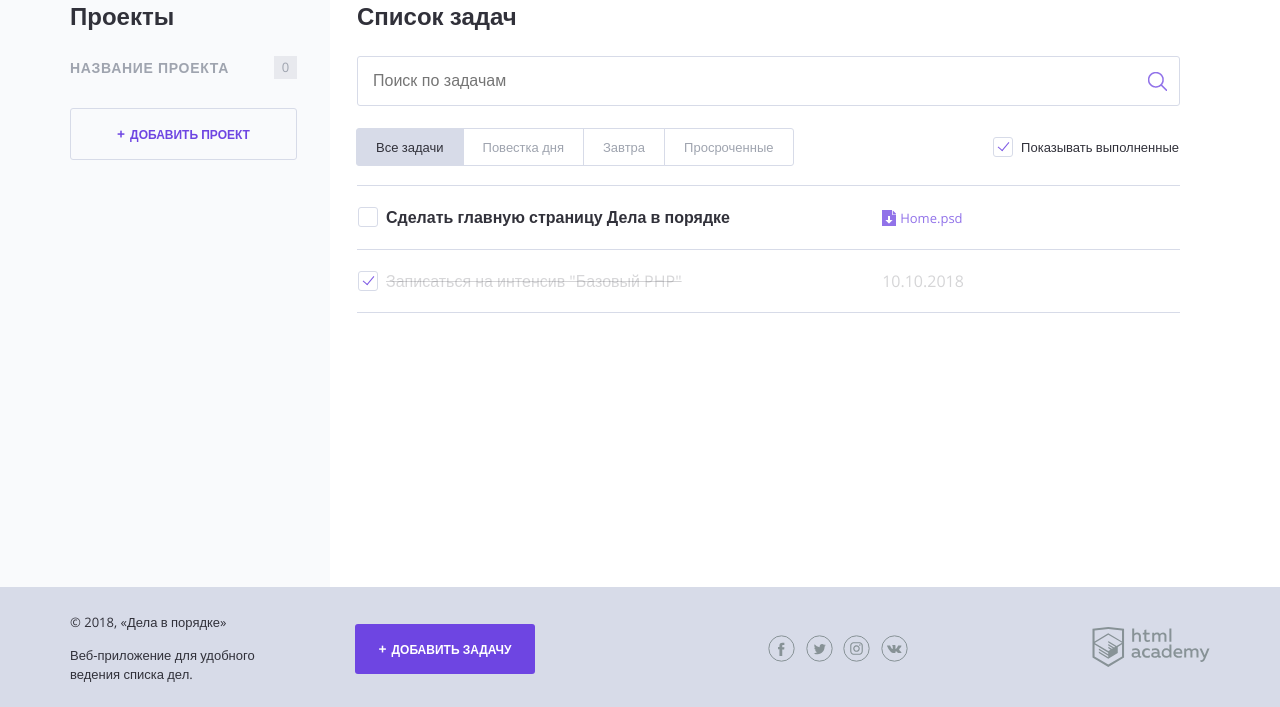
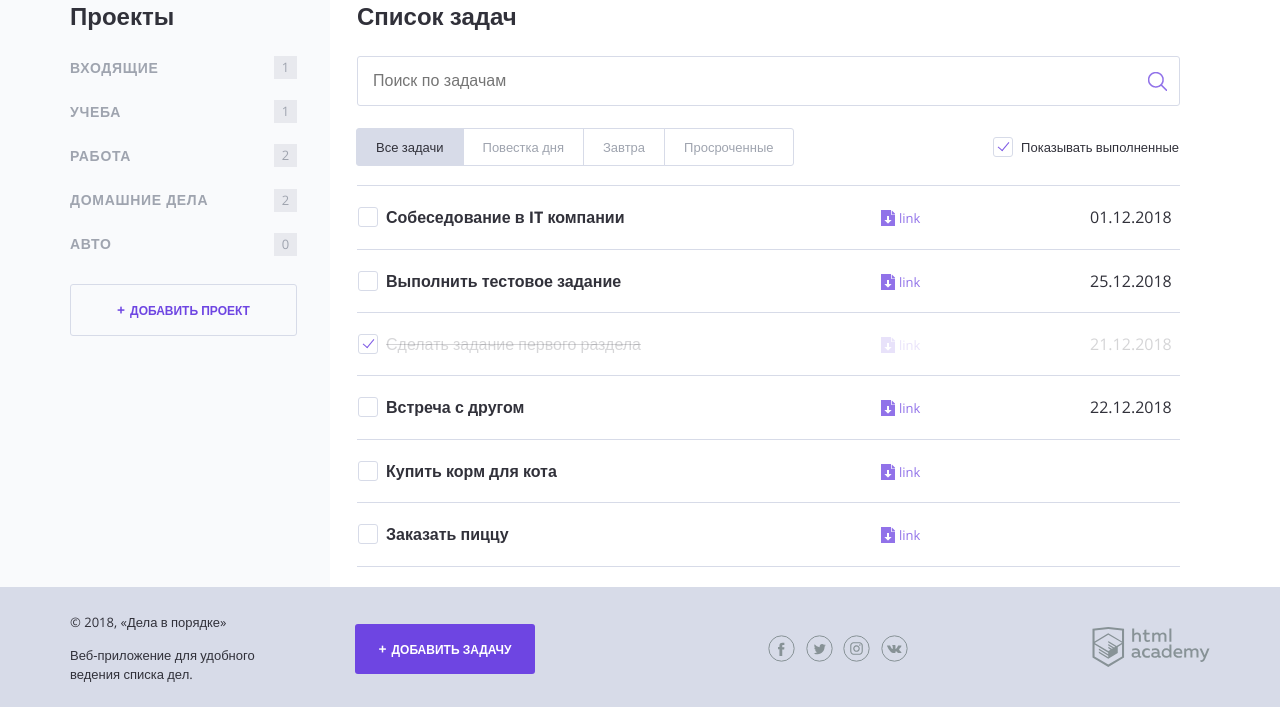
Before and after one commit to IgorChesalin/222997-doingsdone, a PHP site: page / in a window 1280 px wide. Shown: the part 93-800 px from the top of the page. Run offline with PHP 8.4, Linux system fonts and the light colour scheme.

Commit message:
задание 7 - написал функцию

```diff
--- a/index.php
+++ b/index.php
@@ -1,6 +1,60 @@
 <?php
-// показывать или нет выполненные задачи
+// показывать или нет TaskStatusные задачи
 $show_complete_tasks = rand(0, 1);
+
+// массив проектов (название проекта)
+$projects = ["Входящие", "Учеба", "Работа", "Домашние дела", "Авто"];
+
+// массив задач список задач в виде массива
+$tasks = [
+  [
+        "TaskTopic" => "Собеседование в IT компании",
+        "TaskDate" => "01.12.2018",
+        "TaskCategory" => "Работа",
+        "TaskStatus" => false
+  ],
+  [
+        "TaskTopic" => "Выполнить тестовое задание",
+        "TaskDate" => "25.12.2018",
+        "TaskCategory" => "Работа",
+        "TaskStatus" => false
+  ],
+  [
+        "TaskTopic" => "Сделать задание первого раздела",
+        "TaskDate" => "21.12.2018",
+        "TaskCategory" => "Учеба",
+        "TaskStatus" => true
+  ],
+  [
+        "TaskTopic" => "Встреча с другом",
+        "TaskDate" => "22.12.2018",
+        "TaskCategory" => "Входящие",
+        "TaskStatus" => false
+  ],
+  [
+        "TaskTopic" => "Купить корм для кота",
+        "TaskDate" => null,
+        "TaskCategory" => "Домашние дела",
+        "TaskStatus" => false
+  ],
+  [
+        "TaskTopic" => "Заказать пиццу",
+        "TaskDate" => null,
+        "TaskCategory" => "Домашние дела",
+        "TaskStatus" => false
+  ]
+];
+
+function count_tasks($tasks_list, $project_name) {
+  $count = 0;
+  foreach ($tasks_list as $value) {
+    if ($project_name === $value["TaskCategory"]) {
+      $count++;
+    }
+  }
+  return $count;
+}
+
 ?>
 <!DOCTYPE html>
 <html lang="ru">
@@ -46,10 +100,12 @@ $show_complete_tasks = rand(0, 1);
 
                 <nav class="main-navigation">
                     <ul class="main-navigation__list">
+                      <?php foreach ($projects as $project_name): ?>
                         <li class="main-navigation__list-item">
-                            <a class="main-navigation__list-item-link" href="#">Название проекта</a>
-                            <span class="main-navigation__list-item-count">0</span>
+                            <a class="main-navigation__list-item-link" href="#"><?= $project_name?></a>
+                            <span class="main-navigation__list-item-count"><?= count_tasks($tasks, $project_name)?></span>
                         </li>
+                      <?php endforeach; ?>
                     </ul>
                 </nav>
 
@@ -84,36 +140,35 @@ $show_complete_tasks = rand(0, 1);
                 </div>
 
                 <table class="tasks">
-                    <tr class="tasks__item task">
+
+                  <?php foreach ($tasks as $key => $val): ?>
+
+                    <?php if ($val["TaskStatus"]===false || $show_complete_tasks===1): ?>
+
+                    <tr class="tasks__item task <?php if ($val["TaskStatus"]): ?>task--completed<?php endif; ?>">
+
                         <td class="task__select">
                             <label class="checkbox task__checkbox">
-                                <input class="checkbox__input visually-hidden task__checkbox" type="checkbox" value="1">
-                                <span class="checkbox__text">Сделать главную страницу Дела в порядке</span>
+                                <input class="checkbox__input visually-hidden task__checkbox" <?php if ($val["TaskStatus"]): ?>checked<?php endif; ?> type="checkbox">
+                                <span class="checkbox__text"><?php echo $val["TaskTopic"]?></span>
                             </label>
                         </td>
 
                         <td class="task__file">
-                            <a class="download-link" href="#">Home.psd</a>
+                            <a class="download-link" href="#">link</a>
                         </td>
 
-                        <td class="task__date"></td>
+                        <td class="task__date">
+                            <?php echo $val["TaskDate"]?>
+                        </td>
+
                     </tr>
 
-                    <?php if ($show_complete_tasks): ?>
-                      <tr class="tasks__item task task--completed">
-                        <td class="task__select">
-                          <label class="checkbox task__checkbox">
-                            <input class="checkbox__input visually-hidden" type="checkbox" checked>
-                            <span class="checkbox__text">Записаться на интенсив "Базовый PHP"</span>
-                          </label>
-                        </td>
-                        <td class="task__date">10.10.2018</td>
+                    <?php endif; ?>
 
-                        <td class="task__controls">
-                        </td>
-                      </tr>
-                  <?php endif; ?>
+                    <?php endforeach; ?>
                 </table>
+
             </main>
         </div>
     </div>
```
